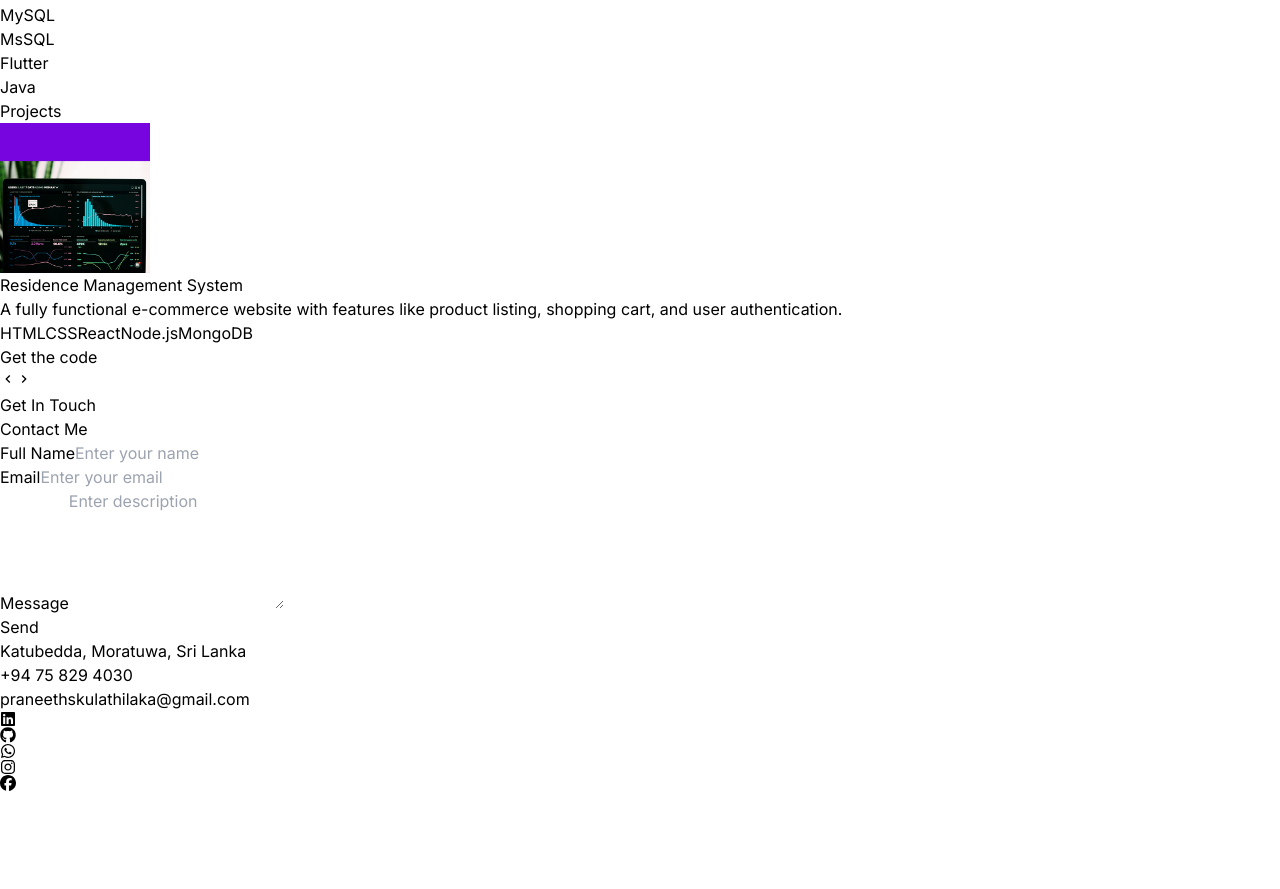
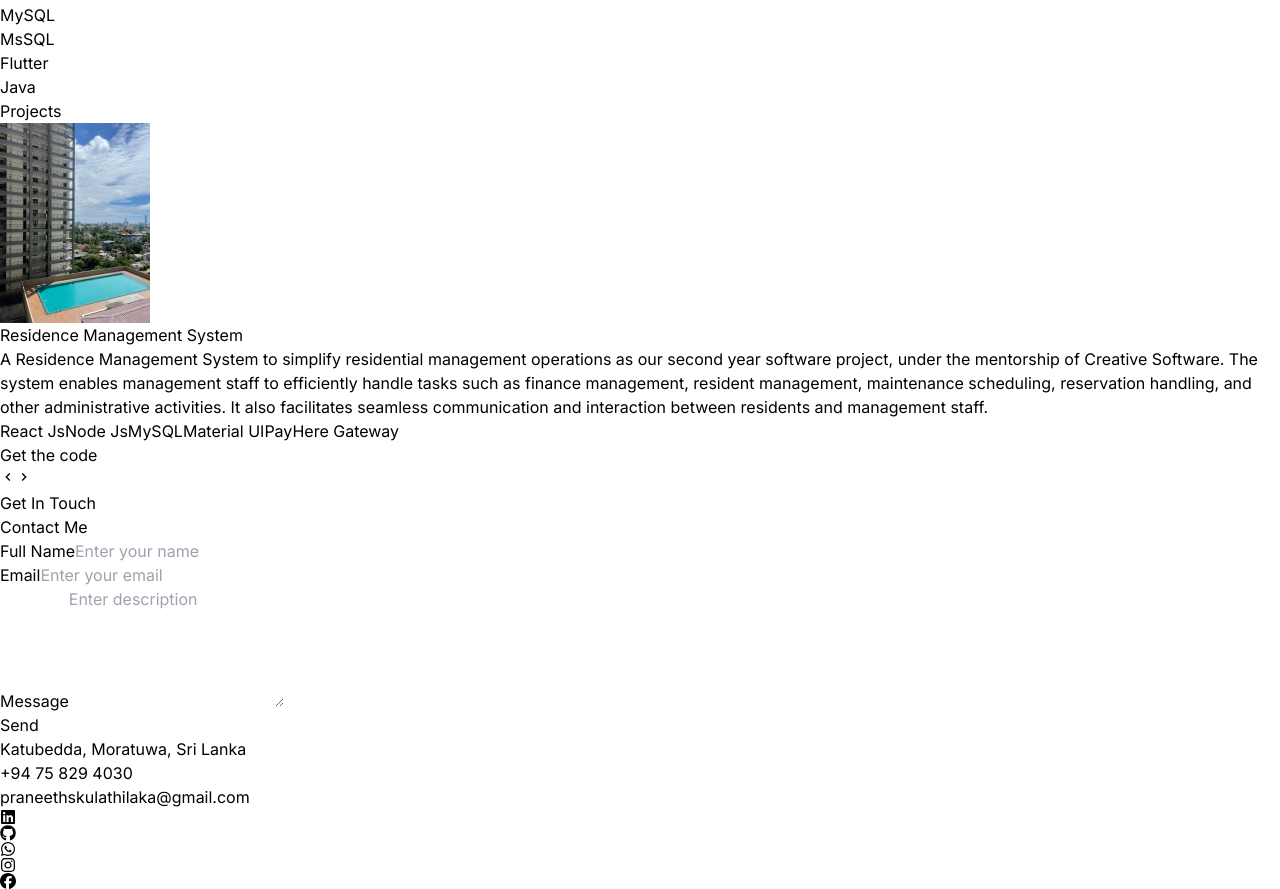
Before and after one commit to Praneeth-Kulathilaka/Personal_Portfolio, a React (Vite) app: page / in a window 1280 px wide. Shown: the part 1486-2375 px from the top of the page. Before the commit the page ends 2277 px from the top, so only its background shows below. Built offline with nearby package versions, Linux system fonts and the light colour scheme.

Commit message:
New Projects:

```diff
--- a/src/components/Projects.jsx
+++ b/src/components/Projects.jsx
@@ -1,6 +1,6 @@
 import React, { useState } from 'react'
 import { PROJECTS } from '../constants'
-import { motion } from 'framer-motion'
+import { motion, AnimatePresence } from 'framer-motion'
 import { MdNavigateNext, MdNavigateBefore } from "react-icons/md";
 
 const Projects = () => {
@@ -38,13 +38,20 @@ const Projects = () => {
     </motion.h1>
 
     <div className='flex flex-col items-center justify-center'>
-        <div className='mb-8 flex flex-col items-center text-center'>
+        <AnimatePresence mode='wait'>
+        <motion.div
+            key={currentProjectIndex} // Use index as the key to trigger animation
+            initial={{ opacity: 0, x: 100 }}
+            animate={{ opacity: 1, x: 0 }}
+            exit={{ opacity: 0, x: -100 }}
+            transition={{ duration: 0.5 }}
+            className='mb-8 flex flex-col items-center text-center'>
             <img
                 src={currentProject.image}
                 width={150}
                 height={150}
                 alt={currentProject.title}
-                className='mb-6 rounded justify-center'
+                className='mb-6 rounded justify-center h-40 w-40'
             />
 
             <motion.div
@@ -58,7 +65,7 @@ const Projects = () => {
                 {currentProject.technologies.map((tech, index) => (
                     <span
                         key={index}
-                        className='mr-2 rounded border-neutral-400 bg-neutral-900 px-2 py-1 text-sm font-medium text-center'
+                        className='mr-2 mt-4 rounded bg-gradient-to-r from-purple-900 via-purple-600 to-pink-500 bg-clip-text text-transparent hover:border-2 hover:border-purple-900 hover:scale-150 px-2 py-1 text-sm font-medium text-center'
                     >
                         {tech}
                     </span>
@@ -72,20 +79,21 @@ const Projects = () => {
                     Get the code
                 </button>
             </div>
-        </div>
+        </motion.div>
+        </AnimatePresence>
 
         <div className='flex justify-between w-full mt-8'>
             <button
                 onClick={handlePrev}
                 disabled={currentProjectIndex === 0}
-                className='px-4 py-2 bg-gray-300/15 rounded disabled:opacity-50'
+                className= 'px-4 py-2 bg-gray-300/10 border-2 border-neutral-700 rounded disabled:opacity-50 hover:scale-150 hover:bg-neutral-900 transition-all duration-200 hover:border-4 hover:border-purple-600'
             >
                 <MdNavigateBefore />
             </button>
             <button
                 onClick={handleNext}
                 disabled={currentProjectIndex >= PROJECTS.length - 1}
-                className='px-4 py-2 bg-gray-300/10 rounded disabled:opacity-50'
+                className='px-4 py-2 bg-gray-300/10 border-2 border-neutral-700 rounded disabled:opacity-50 hover:scale-150 hover:bg-neutral-900 transition-all duration-200 hover:border-4 hover:border-purple-600'
             >
                 <MdNavigateNext />
             </button>
--- a/src/constants/index.js
+++ b/src/constants/index.js
@@ -43,8 +43,8 @@ export const PROJECTS = [
     title: "Residence Management System",
     image: project1,
     description:
-      "A fully functional e-commerce website with features like product listing, shopping cart, and user authentication.",
-    technologies: ["HTML", "CSS", "React", "Node.js", "MongoDB"],
+      "A Residence Management System to simplify residential management operations as our second year software project, under the mentorship of Creative Software. The system enables management staff to efficiently handle tasks such as finance management, resident management, maintenance scheduling, reservation handling, and other administrative activities. It also facilitates seamless communication and interaction between residents and management staff.",
+    technologies: ["React Js", "Node Js", "MySQL", "Material UI", "PayHere Gateway"],
     link: "https://github.com/Praneeth-Kulathilaka/Personal_Portfolio",
   },
   {
```
Also changed, not shown: src/assets/project/project-1.jpg.
